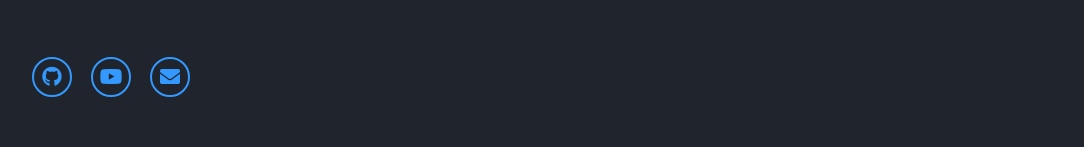
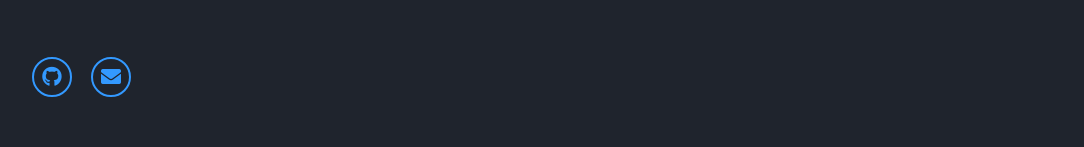
Before and after one commit to thecodequestioner/thecodequestioner.github.io, a plain HTML site: page index.html in a window 1280 px wide. Shown: the part 412-559 px from the top of the page, without its empty margins (96-1180 px from the left). Drawn offline with nearby package versions, Linux system fonts and the light colour scheme; a web font is replaced by a local one.

Commit message:
Update index.html
hide utube icon

```diff
--- a/index.html
+++ b/index.html
@@ -27,7 +27,7 @@
 
         <div class="social-media">
           <a href="https://github.com/thecodequestioner" target="_blank" rel="noopener noreferrer" style="--i:4"><i class='fab fa-github'></i></a>
-          <a href="https://www.youtube.com/" target="_blank" rel="noopener noreferrer" style="--i:5"><i class='fab fa-youtube'></i></a>
+          <!-- <a href="https://www.youtube.com/" target="_blank" rel="noopener noreferrer" style="--i:5"><i class='fab fa-youtube'></i></a>  -->
           <a href="mailto:student.diagram802@passfwd.com" target="_blank" rel="noopener noreferrer" style="--i:6"><i class='fas fa-envelope'></i></a>
         </div>
       </div>
```
